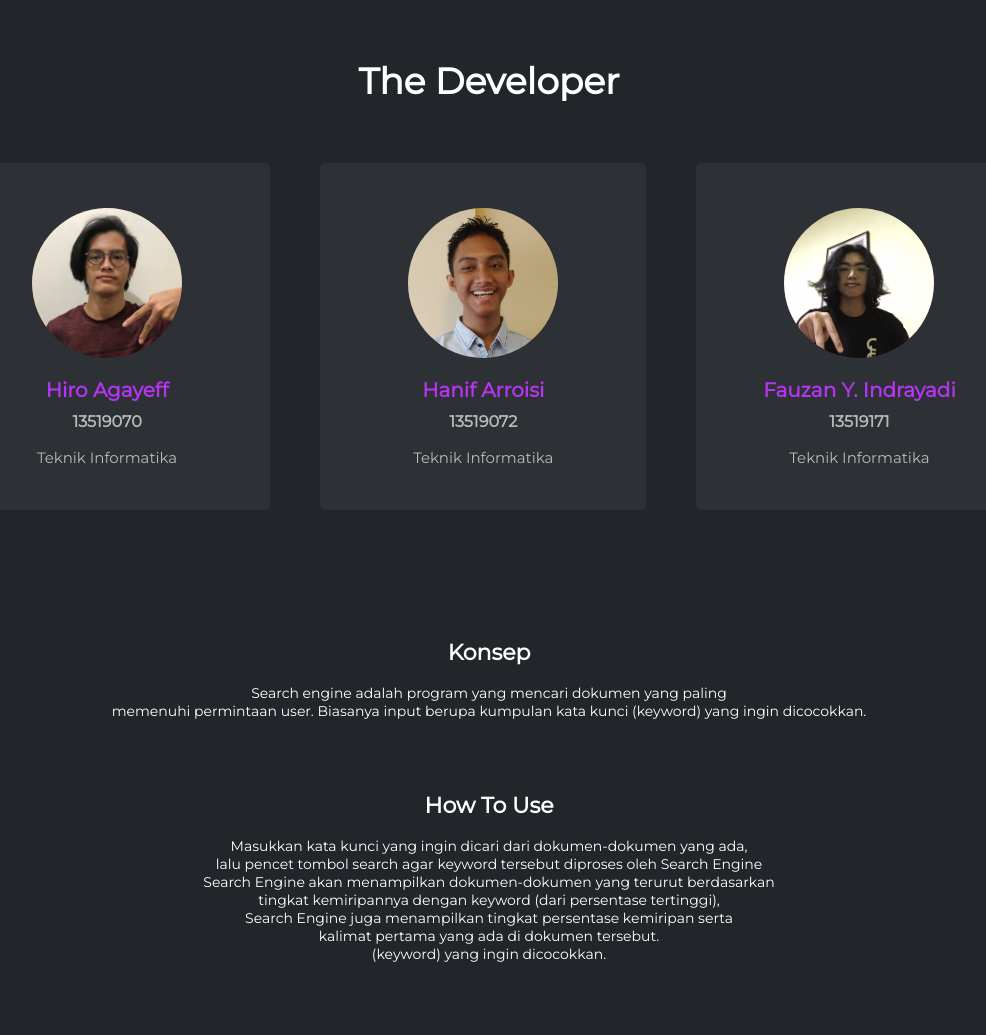
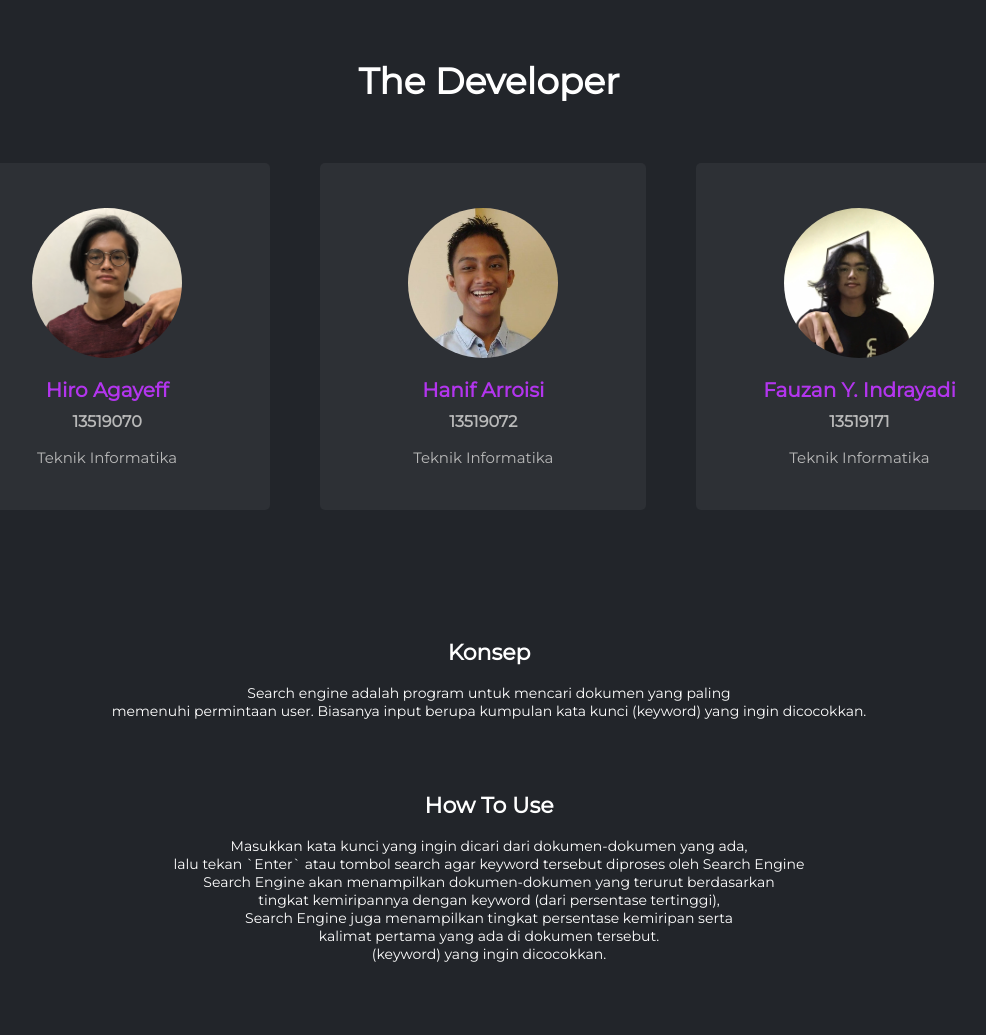
Before and after one commit to rdx199/Algeo02-19070, a Flask app: page /perihal in a window 1280 px wide. Shown: the part 40-1075 px from the top of the page, without its empty margins (151-1137 px from the left). Run offline with Flask 2, Linux system fonts and the light colour scheme.

Commit message:
update readme dan perihal

```diff
--- a/src/templates/perihal.html
+++ b/src/templates/perihal.html
@@ -41,7 +41,7 @@
         <div class="kons-title">Konsep</div>
         <div class="kons-desc">
 			<br>
-            Search engine adalah program yang mencari dokumen yang paling<br>
+            Search engine adalah program untuk mencari dokumen yang paling<br>
             memenuhi permintaan user. Biasanya input berupa kumpulan kata kunci
             (keyword) yang ingin dicocokkan. <br> <br> <br> <br> <br>
           </div>
@@ -53,7 +53,7 @@
         <div class="how-desc">
 			<br>
 			Masukkan kata kunci yang ingin dicari dari dokumen-dokumen yang ada,<br>
-			lalu pencet tombol search agar keyword tersebut diproses oleh Search Engine <br>
+			lalu tekan `Enter` atau tombol search agar keyword tersebut diproses oleh Search Engine <br>
 			Search Engine akan menampilkan dokumen-dokumen yang terurut berdasarkan<br>
 			tingkat kemiripannya dengan keyword (dari persentase tertinggi), <br>
 			Search Engine juga menampilkan tingkat persentase kemiripan serta <br>
```
Also changed, not shown: README.md.
